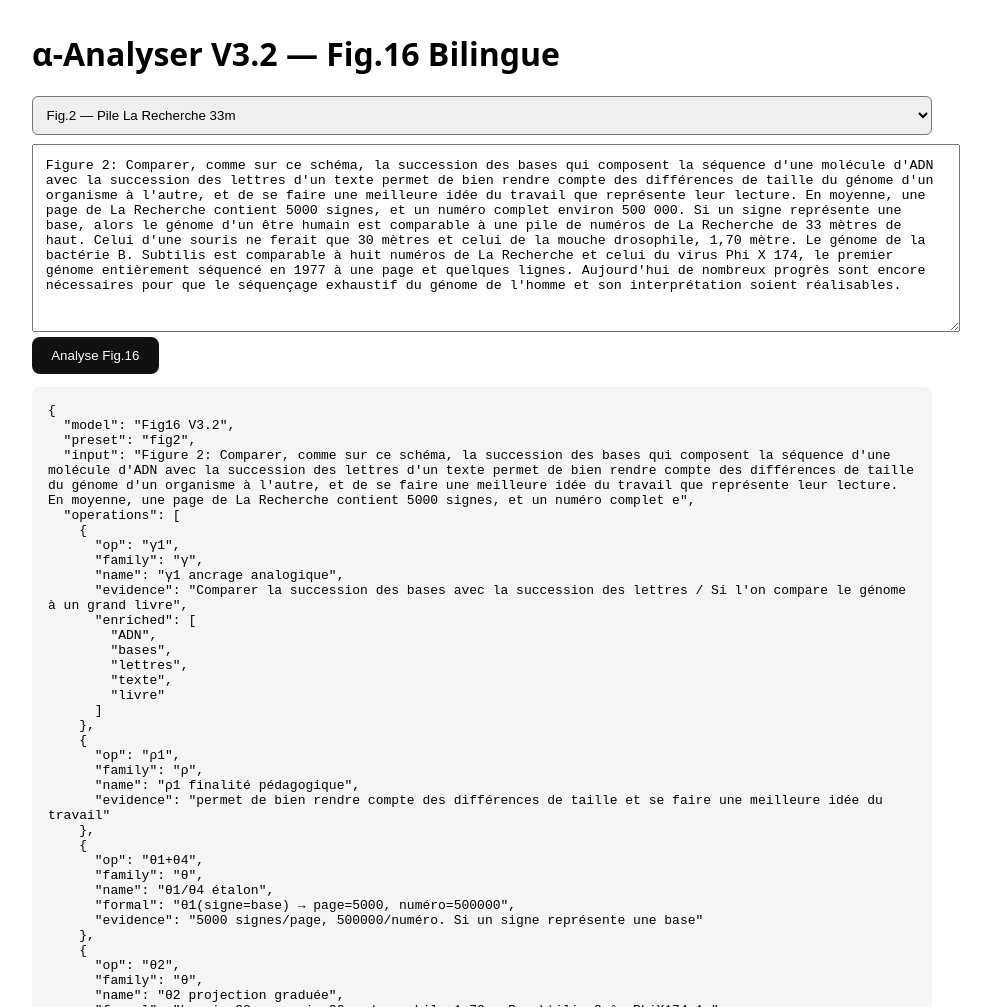
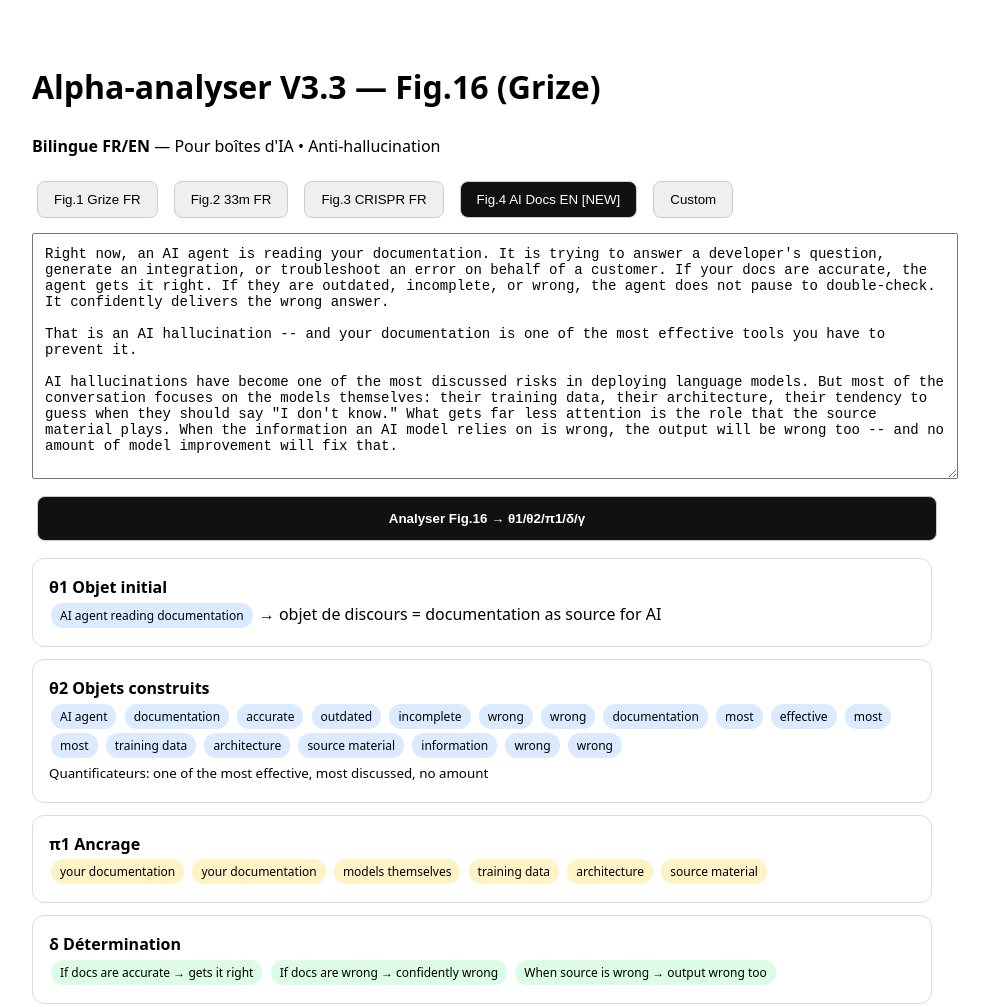
Before and after one commit to DrShark2026/Alpha-analyser-V3, a plain HTML site: page index.html in a window 1280 px wide. Shown: the top 1007 px of the page, without its empty margins (158-1149 px from the left). Drawn offline with Linux system fonts and the light colour scheme.

Commit message:
Update index.html for version 3.3 enhancements

```diff
--- a/index.html
+++ b/index.html
@@ -1,40 +1,89 @@
 <!DOCTYPE html>
-<html lang="fr">
-<head><meta charset="UTF-8"><meta name="viewport" content="width=device-width,initial-scale=1">
-<title>α-Analyser V3.2 — Fig.16 + Presets</title>
-<style>body{font-family:system-ui,sans-serif;max-width:900px;margin:2rem auto;padding:0 1rem}textarea{width:100%;min-height:160px;font-family:monospace;padding:0.8rem}button{background:#111;color:#fff;border:0;padding:0.7rem 1.2rem;border-radius:8px;cursor:pointer}select{padding:0.6rem;border-radius:6px;width:100%;margin-bottom:0.6rem}pre{background:#f5f5f5;padding:1rem;overflow:auto;border-radius:8px;white-space:pre-wrap}</style>
+<html lang="en">
+<head>
+<meta charset="UTF-8">
+<meta name="viewport" content="width=device-width, initial-scale=1.0">
+<title>Alpha-analyser V3.3 - Fig.16 + Fig.4 EN</title>
+<style>
+body{font-family:system-ui,sans-serif;max-width:900px;margin:20px auto;padding:20px;line-height:1.6}
+button{padding:10px 16px;margin:5px;border-radius:8px;border:1px solid #ccc;cursor:pointer}
+button.active{background:#111;color:#fff}
+textarea{width:100%;height:220px;padding:12px;font-size:14px}
+.preset-bar{display:flex;flex-wrap:wrap;gap:6px;margin:10px 0}
+.card{border:1px solid #ddd;border-radius:12px;padding:16px;margin:12px 0}
+.tag{display:inline-block;padding:3px 9px;border-radius:12px;font-size:12px;margin:2px}
+.theta2{background:#dbeafe}.pi1{background:#fef3c7}.delta{background:#dcfce7}.gamma{background:#fce7f3}
+</style>
 </head>
 <body>
-<h1>α-Analyser V3.2 — Fig.16 Bilingue</h1>
-<select id="preset" onchange="loadPreset()">
-<option value="fig1">Fig.1 — Livre / Génome</option>
-<option value="fig2" selected>Fig.2 — Pile La Recherche 33m</option>
-<option value="crispr">EN — CRISPR</option>
-<option value="custom">Custom</option>
-</select>
-<textarea id="input"></textarea><br>
-<button onclick="analyse()">Analyse Fig.16</button>
-<pre id="result"></pre>
+<h1>Alpha-analyser V3.3 — Fig.16 (Grize)</h1>
+<p><b>Bilingue FR/EN</b> — Pour boîtes d'IA • Anti-hallucination</p>
+
+<div class="preset-bar">
+<button onclick="loadPreset('fig1')">Fig.1 Grize FR</button>
+<button onclick="loadPreset('fig2')">Fig.2 33m FR</button>
+<button onclick="loadPreset('fig3')">Fig.3 CRISPR FR</button>
+<button class="active" onclick="loadPreset('fig4')">Fig.4 AI Docs EN [NEW]</button>
+<button onclick="loadPreset('custom')">Custom</button>
+</div>
+
+<textarea id="inputText"></textarea>
+<button onclick="analyze()" style="background:#111;color:white;width:100%;margin-top:10px;font-weight:bold;padding:14px">Analyser Fig.16 → θ1/θ2/π1/δ/γ</button>
+
+<div id="results"></div>
+
+<h3>Export corpus_train.jsonl (Gold dataset)</h3>
+<button onclick="exportJSONL()">Télécharger.jsonl</button>
+<pre id="exportArea" style="background:#f6f6f6;padding:12px;overflow:auto;white-space:pre-wrap"></pre>
+
 <script>
-const CORPUS={
-fig1:`Si l'on compare le génome à un grand livre dont chaque page serait un gène, cela revient à dire que toutes les cellules d'un organisme, depuis l'oeuf jusqu'à l'adulte, disposent du même livre. C'est le mode de lecture du livre qui est strictement contrôlé, de sorte que quelques pages seulement sont lisibles dans chaque cellule.`,
-fig2:`Figure 2: Comparer, comme sur ce schéma, la succession des bases qui composent la séquence d'une molécule d'ADN avec la succession des lettres d'un texte permet de bien rendre compte des différences de taille du génome d'un organisme à l'autre, et de se faire une meilleure idée du travail que représente leur lecture. En moyenne, une page de La Recherche contient 5000 signes, et un numéro complet environ 500 000. Si un signe représente une base, alors le génome d'un être humain est comparable à une pile de numéros de La Recherche de 33 mètres de haut. Celui d'une souris ne ferait que 30 mètres et celui de la mouche drosophile, 1,70 mètre. Le génome de la bactérie B. Subtilis est comparable à huit numéros de La Recherche et celui du virus Phi X 174, le premier génome entièrement séquencé en 1977 à une page et quelques lignes. Aujourd'hui de nombreux progrès sont encore nécessaires pour que le séquençage exhaustif du génome de l'homme et son interprétation soient réalisables.`,
-crispr:`CRISPR-Cas9 is a revolutionary, programmable gene-editing technology derived from natural bacterial immune systems. It uses a Cas9 protein scissor and a single guide RNA (sgRNA) to locate and cleanly cut specific DNA strands, allowing scientists to add, remove, or alter genetic material.`
+const presets = {
+ fig1: `Prenons l'exemple de la notion d'ensemble. L'ensemble est une collection d'objets bien distincts.`,
+ fig2: `Prenez une pile de magazines La Recherche. Si la Terre était plate... 33 mètres de hauteur... le projet génome 30 mètres...`,
+ fig3: `La technologie CRISPR permet de couper l'ADN. Avec CRISPR-Cas9, on peut éditer 3 milliards de paires de bases.`,
+ fig4: `Right now, an AI agent is reading your documentation. It is trying to answer a developer's question, generate an integration, or troubleshoot an error on behalf of a customer. If your docs are accurate, the agent gets it right. If they are outdated, incomplete, or wrong, the agent does not pause to double-check. It confidently delivers the wrong answer.
+
+That is an AI hallucination -- and your documentation is one of the most effective tools you have to prevent it.
+
+AI hallucinations have become one of the most discussed risks in deploying language models. But most of the conversation focuses on the models themselves: their training data, their architecture, their tendency to guess when they should say "I don't know." What gets far less attention is the role that the source material plays. When the information an AI model relies on is wrong, the output will be wrong too -- and no amount of model improvement will fix that.`
 };
-function normalize(s){return s.normalize('NFD').replace(/[\u0300-\u036f]/g,'').toLowerCase();}
-function findOps(t){const ops=[],low=normalize(t),orig=t;
-if(/si l'on compare|comparer.* comme/i.test(low)) ops.push({op:"γ1",family:"γ",name:"γ1 ancrage analogique",evidence:"Comparer la succession des bases avec la succession des lettres / Si l'on compare le génome à un grand livre",enriched:["ADN","bases","lettres","texte","livre"]});
-if(/permet de.* rendre compte|permet de.* se faire/i.test(low)) ops.push({op:"ρ1",family:"ρ",name:"ρ1 finalité pédagogique",evidence:"permet de bien rendre compte des différences de taille et se faire une meilleure idée du travail"});
-if(/5000|500 000|signe represente une base|chaque page serait un gene/i.test(low)) ops.push({op:"θ1+θ4",family:"θ",name:"θ1/θ4 étalon",formal:"θ1(signe=base) → page=5000, numéro=500000",evidence:"5000 signes/page, 500000/numéro. Si un signe représente une base"});
-if(/33 metres|30 metres|1,70|huit numeros|une page/i.test(low)) ops.push({op:"θ2",family:"θ",name:"θ2 projection graduée",formal:"humain→33m, souris→30m, drosophile→1.70m, B.subtilis→8n°, PhiX174→1p",evidence:"33m humain, 30m souris, 1,70m drosophile, 8 numéros bactérie, 1 page virus",quantification:"échelle continue"});
-if(/toutes les cellules|depuis l'oeuf/i.test(low)) ops.push({op:"θ2",family:"θ",name:"θ2 tout/partie",evidence:"toutes les cellules depuis l'oeuf jusqu'à l'adulte - même livre"});
-if(/revolutionary|strictement controle|comparable/i.test(low)) ops.push({op:"θ3",family:"θ",name:"θ3 jugement valeur",evidence:t.match(/revolutionary|strictement contrôlé|comparable/i)?.[0]});
-if(/mode de lecture.* controle/i.test(low)) ops.push({op:"ρ2",family:"ρ",name:"ρ2 régulation",evidence:"mode de lecture strictement contrôlé"});
-if(/aujourd'hui.* progres.* necessaires|progres.* necessaires.* realisables/i.test(low)) ops.push({op:"γ3+ρ2",family:"γ/ρ",name:"γ3 restriction temporelle + borne",evidence:"Aujourd'hui progrès nécessaires pour séquençage exhaustif réalisable"});
-if(/seulement|quelques.* lisibles/i.test(low)) ops.push({op:"γ3",family:"γ",name:"γ3 restriction",evidence:"quelques pages seulement lisibles"});
-return ops.length?ops:[{op:"γ0",evidence:t.slice(0,120)}];
+
+function loadPreset(k){
+ document.querySelectorAll('.preset-bar button').forEach(b=>b.classList.remove('active'));
+ if(event) event.target.classList.add('active');
+ document.getElementById('inputText').value = presets[k]||'';
+ analyze();
 }
-function loadPreset(){const v=document.getElementById('preset').value;if(CORPUS[v])document.getElementById('input').value=CORPUS[v];analyse();}
-function analyse(){const t=document.getElementById('input').value;const ops=findOps(t);document.getElementById('result').textContent=JSON.stringify({model:"Fig16 V3.2",preset:document.getElementById('preset').value,input:t.slice(0,400),operations:ops},null,2);}
-window.onload=loadPreset;
-</script></body></html>
+
+function analyze(){
+ const text = document.getElementById('inputText').value;
+ const results = document.getElementById('results');
+ if(!text.trim()){results.innerHTML=''; return;}
+ const theta2 = [...text.matchAll(/(accurate|outdated|incomplete|wrong|effective|most|AI agent|documentation|source material|training data|architecture|information)/gi)].map(m=>m[0]).slice(0,18);
+ const pi1 = [...text.matchAll(/(your documentation|source material|models themselves|training data|architecture)/gi)].map(m=>m[0]);
+ let delta = [];
+ if(text.includes('If your docs are accurate')) delta.push('If docs are accurate → gets it right','If docs are wrong → confidently wrong');
+ if(text.includes('When the information')) delta.push('When source is wrong → output wrong too');
+ const gamma = ['Conditional causality γ: If/When structure + Counter-thesis: focus on model vs focus on source'];
+
+ results.innerHTML = `
+ <div class="card"><b>θ1 Objet initial</b><br><span class="tag theta2">AI agent reading documentation</span> → objet de discours = documentation as source for AI</div>
+ <div class="card"><b>θ2 Objets construits</b><br>${theta2.map(t=>`<span class="tag theta2">${t}</span>`).join(' ')}<br><small>Quantificateurs: one of the most effective, most discussed, no amount</small></div>
+ <div class="card"><b>π1 Ancrage</b><br>${pi1.map(t=>`<span class="tag pi1">${t}</span>`).join(' ')}</div>
+ <div class="card"><b>δ Détermination</b><br>${delta.map(t=>`<span class="tag delta">${t}</span>`).join(' ')}</div>
+ <div class="card"><b>γ Opération</b><br><span class="tag gamma">${gamma[0]}</span><br><br>Thèse: Doc = prevention tool. C'est ton pitch IA.</div>
+ <div class="card" style="background:#f0fdf4"><b>→ Pour convaincre une boîte IA:</b><br>"V3 = guardrail symbolique. Il vérifie que ta doc est Fig.16-compliant avant d'être injectée en RAG → hallucination rate ↓"</div>
+ `;
+ document.getElementById('exportArea').textContent = JSON.stringify({id:'fig4_en',lang:'en',text:text.substring(0,300),theta2,pi1,delta,gamma,date:new Date().toISOString(),pitch:'Grize as anti-hallucination guardrail'}, null, 2);
+}
+
+function exportJSONL(){
+ const entry = document.getElementById('exportArea').textContent + "\n";
+ const blob = new Blob([entry], {type:'application/json'});
+ const url = URL.createObjectURL(blob);
+ const a=document.createElement('a');a.href=url;a.download='corpus_train.jsonl';a.click();
+}
+window.onload = ()=>{ document.getElementById('inputText').value = presets.fig4; analyze(); };
+</script>
+</body>
+</html>
```
